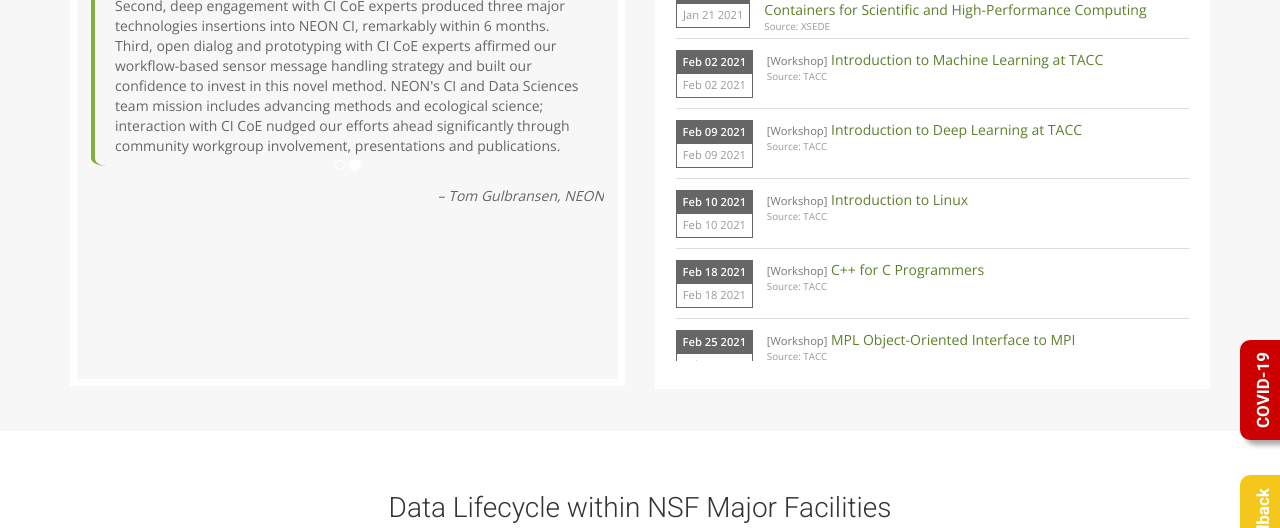
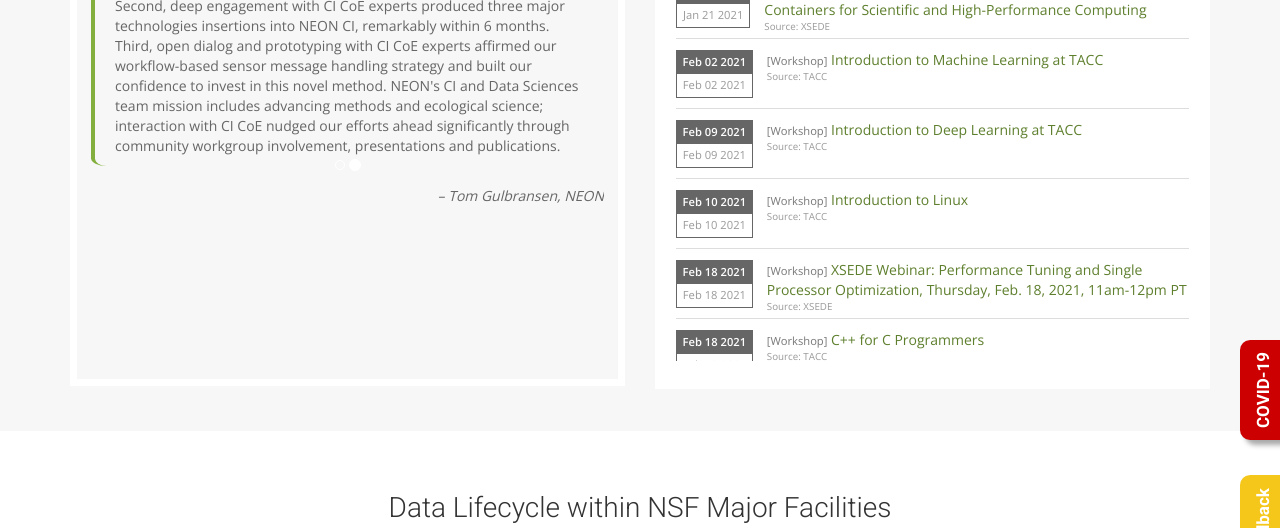
Before and after one commit to cicoe/cicoe.github.io, a Jekyll site: the page built from index.html, in a window 1280 px wide and 900 px high, scrolled down 1257 px, cut to the strip 0-528 px from the top of the window. Built offline with Jekyll 4.4.1, drawn with Linux system fonts in a browser that asks for light colours; nearby versions of some CDN libraries; some web fonts are replaced; comment, search, counter and statistics services are not loaded.

Commit message:
updated training events

```diff
--- a/_data/training_opportunities.yml
+++ b/_data/training_opportunities.yml
@@ -36,6 +36,14 @@
   website: "https://learn.tacc.utexas.edu/course/view.php?id=101"
 - categroy: Workshop
   end_date: February 18, 2021
+  source: XSEDE
+  start_date: February 18, 2021
+  time: ''
+  title: 'XSEDE Webinar: Performance Tuning and Single Processor Optimization, Thursday,
+    Feb. 18, 2021, 11am-12pm PT'
+  website: "https://www.xsede.org/web/xup/course-calendar/-/training-user/class/2239/session/3901/register"
+- categroy: Workshop
+  end_date: February 18, 2021
   source: TACC
   start_date: February 18, 2021
   time: ''
```
